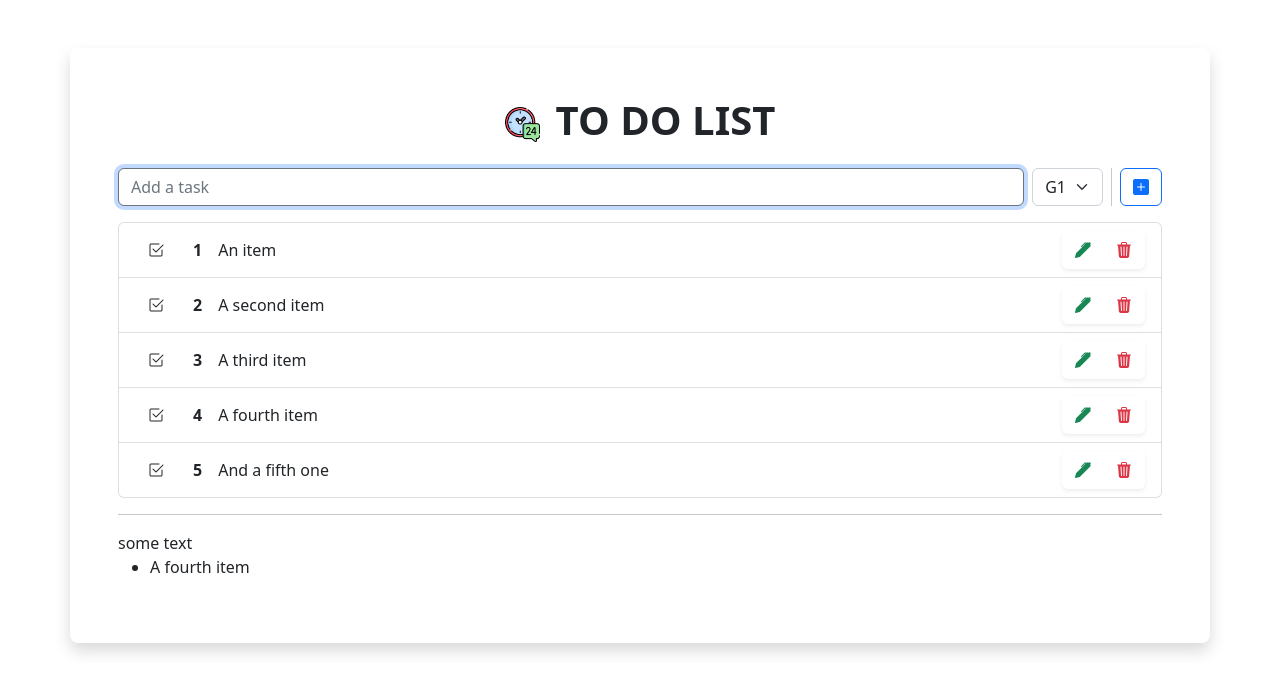
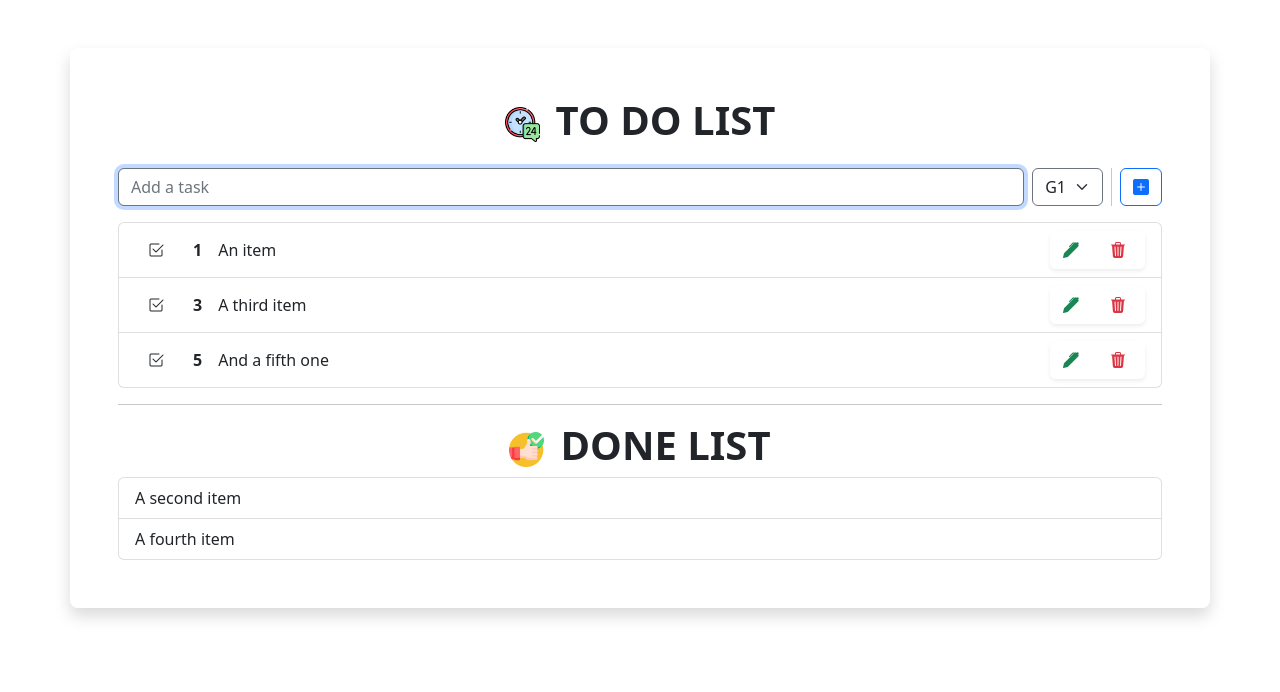
Before and after one commit to MohammadKhallaf/vue-todo, a Vue app: page / in a window 1280 px wide. Shown: the top 692 px of the page. Built offline with nearby package versions, Linux system fonts and the light colour scheme.

Commit message:
update style

```diff
--- a/src/App.vue
+++ b/src/App.vue
@@ -10,13 +10,13 @@ export default {
   data() {
     return {
       items: [
-        { id: 0, description: "An item " },
-        { id: 1, description: "A second item" },
-        { id: 2, description: "A third item" },
-        { id: 3, description: "A fourth item" },
-        { id: 4, description: "And a fifth one" },
+        { id: 0, description: "An item ", done: false },
+        { id: 1, description: "A second item", done: true },
+        { id: 2, description: "A third item", done: false },
+        { id: 3, description: "A fourth item", done: true },
+        { id: 4, description: "And a fifth one", done: false },
       ],
-      done: [{ id: 3, description: "A fourth item" }],
+
       itemInputText: "",
       isEdit: false,
       currentItem: { id: Number, description: String },
@@ -36,7 +36,6 @@ export default {
     //
     updateItem(item) {
       const itemIdx = this.items.findIndex((_) => _.id === item.id);
-
       this.items[itemIdx] = { id: item.id, description: item.description };
       this.isEdit = false;
     },
@@ -55,7 +54,8 @@ export default {
     },
     //
     taskDoneHandler(item) {
-      this.done.push(item);
+      const itemIdx = this.items.findIndex((_) => _.id === item.id);
+      this.items[itemIdx].done = true;
     },
     //
     escapeHandler(e) {
@@ -66,6 +66,11 @@ export default {
   },
   mounted() {
     this.$refs.taskInput.focus();
+  },
+  computed: {
+    done() {
+      return this.items.filter((item) => item.done);
+    },
   },
   components: { ListItem, DoneList },
 };
@@ -79,7 +84,7 @@ export default {
         class="img-fluid me-3"
         style="height: 35px"
       />
-      <h1 class="fw-bold text-center">TO DO LIST</h1>
+      <h1 class="fw-bold">TO DO LIST</h1>
     </header>
     <section>
       <form class="d-flex gap-2 py-3" @submit.prevent="formSubmit">
@@ -93,7 +98,7 @@ export default {
           ref="taskInput"
           @keydown="escapeHandler"
         />
-        <select class="form-select">
+        <select class="form-select border-secondary">
           <option>G1</option>
           <option>G2</option>
           <option>G3</option>
--- a/src/components/DoneList.vue
+++ b/src/components/DoneList.vue
@@ -4,9 +4,21 @@ export default {
 };
 </script>
 <template>
-  <section>some text</section>
-  <ul>
-    <li v-for="(item, idx) in items" :key="idx">{{ item.description }}</li>
-  </ul>
+  <section>
+    <header class="d-flex flex-row justify-content-center align-items-center">
+      <img
+        src="../assets/thumbs-up.png"
+        class="img-fluid me-3"
+        style="height: 35px"
+      />
+      <h1 class="fw-bold">DONE LIST</h1>
+    </header>
+
+    <ul class="list-group">
+      <li class="list-group-item" v-for="(item, idx) in items" :key="idx">
+        {{ item.description }}
+      </li>
+    </ul>
+  </section>
 </template>
 <style></style>
--- a/src/components/ListItem.vue
+++ b/src/components/ListItem.vue
@@ -2,10 +2,10 @@
 export default {
   name: "ListItem",
   props: {
-    item: { id: Number, description: String },
+    item: { id: Number, description: String, done: Boolean },
     idx: Number,
   },
-  emits: ["edit", "delete","done"],
+  emits: ["edit", "delete", "done"],
   computed: {
     capitalize() {
       return (value) => {
@@ -19,33 +19,57 @@ export default {
 </script>
 <template>
   <li
-    class="list-group-item d-flex align-items-center"
+    class="list-group-item align-items-center"
+    :class="{ 'd-flex': !item.done }"
     :id="`task-${item.id + 1}`"
+    v-show="!item.done"
   >
     <button
       class="btn bi bi-check2-square me-3"
       @click="$emit('done', item)"
     ></button>
-    <span class="pe-3 fw-bold">{{ idx + 1 }}</span>
+    <span class="me-3 fw-bold">{{ idx + 1 }}</span>
     <span class="me-auto">{{ capitalize(item.description) }}</span>
     <div class="btn-group shadow-sm">
       <!-- edit button -->
       <button
         class="btn bi bi-pen-fill text-success"
+        text="edit"
         @click="$emit('edit', item)"
       ></button>
       <!-- delete button -->
       <button
+        type="button"
         @click="$emit('delete', item)"
+        text="delete"
         class="btn bi bi-trash3-fill text-danger"
       ></button>
     </div>
   </li>
 </template>
 <style scoped>
+button::before {
+  transition: all 250ms cubic-bezier(0.68, -0.55, 0.27, 1.55);
+}
 button:hover::before {
   transform: scale(1.2);
-  transition: all 250ms cubic-bezier(0.68, -0.55, 0.27, 1.55);
+}
+button[text]::after {
+  margin-inline: 3px;
+  max-width: 0;
+  overflow: hidden;
+  display: inline-flex;
+  flex-direction: row;
+  justify-content: center;
+  align-items: center;
+  content: attr(text);
+  font-weight: bolder;
+  font-size: 0.5em;
+  transition: all 250ms ease-in-out;
+}
+button:hover::after {
+  max-width: 4rem;
+  /* outline: 1px solid; */
 }
 button:hover.bi-check2-square {
   color: rgb(var(--bs-success-rgb));
```
Also changed, not shown: src/assets/thumbs-up.png (added).
